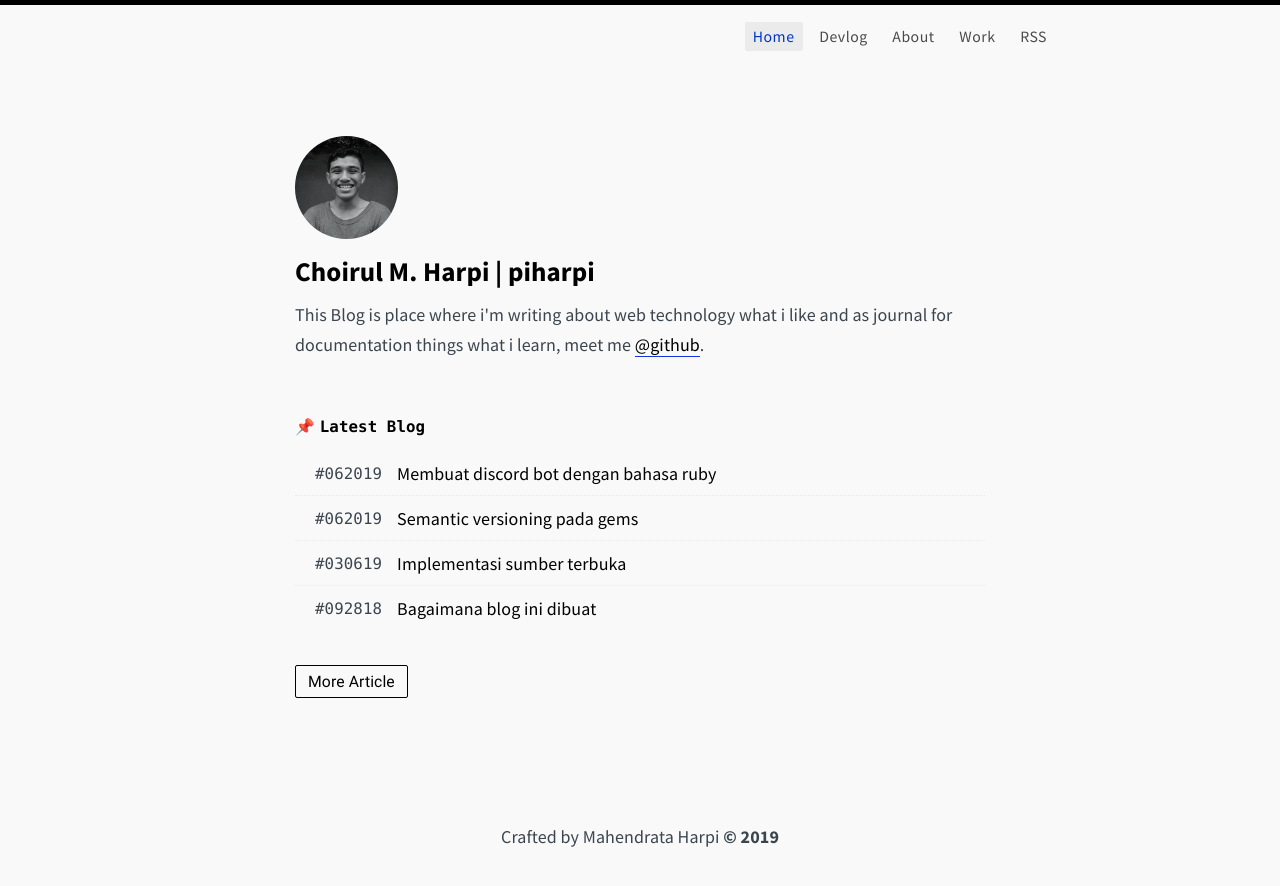
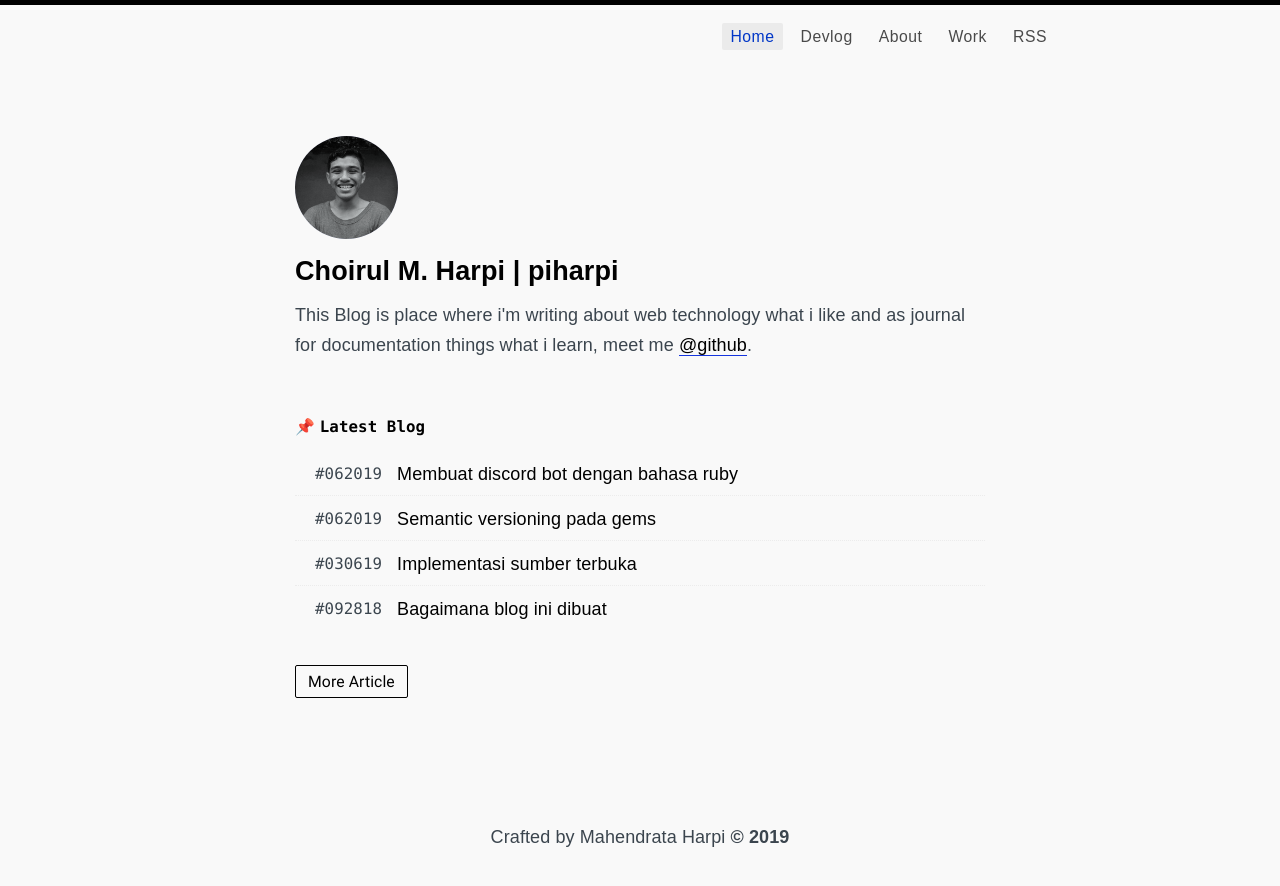
Before and after one commit to piharpi/piharpi.com, a Jekyll site: the page built from index.md, in a window 1280 px wide. Shown: the top 886 px of the page. Built offline with Jekyll 4.4.1, drawn with Linux system fonts in a browser that asks for light colours; some web fonts are replaced.

Commit message:
delete file unnecessary, and update fonts

```diff
--- a/_sass/bangsring/_fonts.scss
+++ b/_sass/bangsring/_fonts.scss
@@ -1,19 +1,116 @@
-// Font family
 @charset "utf-8";
-@font-face{font-family:'Roboto';font-style:normal;font-weight:400;src:local('Roboto'), local('Roboto-Regular'), url(https://fonts.gstatic.com/s/roboto/v18/KFOmCnqEu92Fr1Mu72xKOzY.woff2) format('woff2');unicode-range:U+0460-052F, U+1C80-1C88, U+20B4, U+2DE0-2DFF, U+A640-A69F, U+FE2E-FE2F;}
-@font-face{font-family:'Roboto';font-style:normal;font-weight:400;src:local('Roboto'), local('Roboto-Regular'), url(https://fonts.gstatic.com/s/roboto/v18/KFOmCnqEu92Fr1Mu5mxKOzY.woff2) format('woff2');unicode-range:U+0400-045F, U+0490-0491, U+04B0-04B1, U+2116;}
-@font-face{font-family:'Roboto';font-style:normal;font-weight:400;src:local('Roboto'), local('Roboto-Regular'), url(https://fonts.gstatic.com/s/roboto/v18/KFOmCnqEu92Fr1Mu7mxKOzY.woff2) format('woff2');unicode-range:U+1F00-1FFF;}
-@font-face{font-family:'Roboto';font-style:normal;font-weight:400;src:local('Roboto'), local('Roboto-Regular'), url(https://fonts.gstatic.com/s/roboto/v18/KFOmCnqEu92Fr1Mu4WxKOzY.woff2) format('woff2');unicode-range:U+0370-03FF;}
-@font-face{font-family:'Roboto';font-style:normal;font-weight:400;src:local('Roboto'), local('Roboto-Regular'), url(https://fonts.gstatic.com/s/roboto/v18/KFOmCnqEu92Fr1Mu7WxKOzY.woff2) format('woff2');unicode-range:U+0102-0103, U+0110-0111, U+1EA0-1EF9, U+20AB;}
-@font-face{font-family:'Roboto';font-style:normal;font-weight:400;src:local('Roboto'), local('Roboto-Regular'), url(https://fonts.gstatic.com/s/roboto/v18/KFOmCnqEu92Fr1Mu7GxKOzY.woff2) format('woff2');unicode-range:U+0100-024F, U+0259, U+1E00-1EFF, U+2020, U+20A0-20AB, U+20AD-20CF, U+2113, U+2C60-2C7F, U+A720-A7FF;}
-@font-face{font-family:'Roboto';font-style:normal;font-weight:400;src:local('Roboto'), local('Roboto-Regular'), url(https://fonts.gstatic.com/s/roboto/v18/KFOmCnqEu92Fr1Mu4mxK.woff2) format('woff2');unicode-range:U+0000-00FF, U+0131, U+0152-0153, U+02BB-02BC, U+02C6, U+02DA, U+02DC, U+2000-206F, U+2074, U+20AC, U+2122, U+2191, U+2193, U+2212, U+2215, U+FEFF, U+FFFD;}
-@font-face{font-family:'Roboto';font-style:normal;font-weight:700;src:local('Roboto Bold'), local('Roboto-Bold'), url(https://fonts.gstatic.com/s/roboto/v18/KFOlCnqEu92Fr1MmWUlfCRc4EsA.woff2) format('woff2');unicode-range:U+0460-052F, U+1C80-1C88, U+20B4, U+2DE0-2DFF, U+A640-A69F, U+FE2E-FE2F;}
-@font-face{font-family:'Roboto';font-style:normal;font-weight:700;src:local('Roboto Bold'), local('Roboto-Bold'), url(https://fonts.gstatic.com/s/roboto/v18/KFOlCnqEu92Fr1MmWUlfABc4EsA.woff2) format('woff2');unicode-range:U+0400-045F, U+0490-0491, U+04B0-04B1, U+2116;}
-@font-face{font-family:'Roboto';font-style:normal;font-weight:700;src:local('Roboto Bold'), local('Roboto-Bold'), url(https://fonts.gstatic.com/s/roboto/v18/KFOlCnqEu92Fr1MmWUlfCBc4EsA.woff2) format('woff2');unicode-range:U+1F00-1FFF;}
-@font-face{font-family:'Roboto';font-style:normal;font-weight:700;src:local('Roboto Bold'), local('Roboto-Bold'), url(https://fonts.gstatic.com/s/roboto/v18/KFOlCnqEu92Fr1MmWUlfBxc4EsA.woff2) format('woff2');unicode-range:U+0370-03FF;}
-@font-face{font-family:'Roboto';font-style:normal;font-weight:700;src:local('Roboto Bold'), local('Roboto-Bold'), url(https://fonts.gstatic.com/s/roboto/v18/KFOlCnqEu92Fr1MmWUlfCxc4EsA.woff2) format('woff2');unicode-range:U+0102-0103, U+0110-0111, U+1EA0-1EF9, U+20AB;}
-@font-face{font-family:'Roboto';font-style:normal;font-weight:700;src:local('Roboto Bold'), local('Roboto-Bold'), url(https://fonts.gstatic.com/s/roboto/v18/KFOlCnqEu92Fr1MmWUlfChc4EsA.woff2) format('woff2');unicode-range:U+0100-024F, U+0259, U+1E00-1EFF, U+2020, U+20A0-20AB, U+20AD-20CF, U+2113, U+2C60-2C7F, U+A720-A7FF;}
-@font-face{font-family:'Roboto';font-style:normal;font-weight:700;src:local('Roboto Bold'), local('Roboto-Bold'), url(https://fonts.gstatic.com/s/roboto/v18/KFOlCnqEu92Fr1MmWUlfBBc4.woff2) format('woff2');unicode-range:U+0000-00FF, U+0131, U+0152-0153, U+02BB-02BC, U+02C6, U+02DA, U+02DC, U+2000-206F, U+2074, U+20AC, U+2122, U+2191, U+2193, U+2212, U+2215, U+FEFF, U+FFFD;}
+
+@font-face {
+  font-family: 'Roboto';
+  font-style: normal;
+  font-weight: 400;
+  src: local('Roboto'), local('Roboto-Regular'), url(https://fonts.gstatic.com/s/roboto/v18/KFOmCnqEu92Fr1Mu72xKOzY.woff2) format('woff2');
+  unicode-range: U+0460-052F, U+1C80-1C88, U+20B4, U+2DE0-2DFF, U+A640-A69F, U+FE2E-FE2F;
+}
+
+@font-face {
+  font-family: 'Roboto';
+  font-style: normal;
+  font-weight: 400;
+  src: local('Roboto'), local('Roboto-Regular'), url(https://fonts.gstatic.com/s/roboto/v18/KFOmCnqEu92Fr1Mu5mxKOzY.woff2) format('woff2');
+  unicode-range: U+0400-045F, U+0490-0491, U+04B0-04B1, U+2116;
+}
+
+@font-face {
+  font-family: 'Roboto';
+  font-style: normal;
+  font-weight: 400;
+  src: local('Roboto'), local('Roboto-Regular'), url(https://fonts.gstatic.com/s/roboto/v18/KFOmCnqEu92Fr1Mu7mxKOzY.woff2) format('woff2');
+  unicode-range: U+1F00-1FFF;
+}
+
+@font-face {
+  font-family: 'Roboto';
+  font-style: normal;
+  font-weight: 400;
+  src: local('Roboto'), local('Roboto-Regular'), url(https://fonts.gstatic.com/s/roboto/v18/KFOmCnqEu92Fr1Mu4WxKOzY.woff2) format('woff2');
+  unicode-range: U+0370-03FF;
+}
+
+@font-face {
+  font-family: 'Roboto';
+  font-style: normal;
+  font-weight: 400;
+  src: local('Roboto'), local('Roboto-Regular'), url(https://fonts.gstatic.com/s/roboto/v18/KFOmCnqEu92Fr1Mu7WxKOzY.woff2) format('woff2');
+  unicode-range: U+0102-0103, U+0110-0111, U+1EA0-1EF9, U+20AB;
+}
+
+@font-face {
+  font-family: 'Roboto';
+  font-style: normal;
+  font-weight: 400;
+  src: local('Roboto'), local('Roboto-Regular'), url(https://fonts.gstatic.com/s/roboto/v18/KFOmCnqEu92Fr1Mu7GxKOzY.woff2) format('woff2');
+  unicode-range: U+0100-024F, U+0259, U+1E00-1EFF, U+2020, U+20A0-20AB, U+20AD-20CF, U+2113, U+2C60-2C7F, U+A720-A7FF;
+}
+
+@font-face {
+  font-family: 'Roboto';
+  font-style: normal;
+  font-weight: 400;
+  src: local('Roboto'), local('Roboto-Regular'), url(https://fonts.gstatic.com/s/roboto/v18/KFOmCnqEu92Fr1Mu4mxK.woff2) format('woff2');
+  unicode-range: U+0000-00FF, U+0131, U+0152-0153, U+02BB-02BC, U+02C6, U+02DA, U+02DC, U+2000-206F, U+2074, U+20AC, U+2122, U+2191, U+2193, U+2212, U+2215, U+FEFF, U+FFFD;
+}
+
+@font-face {
+  font-family: 'Roboto';
+  font-style: normal;
+  font-weight: 700;
+  src: local('Roboto Bold'), local('Roboto-Bold'), url(https://fonts.gstatic.com/s/roboto/v18/KFOlCnqEu92Fr1MmWUlfCRc4EsA.woff2) format('woff2');
+  unicode-range: U+0460-052F, U+1C80-1C88, U+20B4, U+2DE0-2DFF, U+A640-A69F, U+FE2E-FE2F;
+}
+
+@font-face {
+  font-family: 'Roboto';
+  font-style: normal;
+  font-weight: 700;
+  src: local('Roboto Bold'), local('Roboto-Bold'), url(https://fonts.gstatic.com/s/roboto/v18/KFOlCnqEu92Fr1MmWUlfABc4EsA.woff2) format('woff2');
+  unicode-range: U+0400-045F, U+0490-0491, U+04B0-04B1, U+2116;
+}
+
+@font-face {
+  font-family: 'Roboto';
+  font-style: normal;
+  font-weight: 700;
+  src: local('Roboto Bold'), local('Roboto-Bold'), url(https://fonts.gstatic.com/s/roboto/v18/KFOlCnqEu92Fr1MmWUlfCBc4EsA.woff2) format('woff2');
+  unicode-range: U+1F00-1FFF;
+}
+
+@font-face {
+  font-family: 'Roboto';
+  font-style: normal;
+  font-weight: 700;
+  src: local('Roboto Bold'), local('Roboto-Bold'), url(https://fonts.gstatic.com/s/roboto/v18/KFOlCnqEu92Fr1MmWUlfBxc4EsA.woff2) format('woff2');
+  unicode-range: U+0370-03FF;
+}
+
+@font-face {
+  font-family: 'Roboto';
+  font-style: normal;
+  font-weight: 700;
+  src: local('Roboto Bold'), local('Roboto-Bold'), url(https://fonts.gstatic.com/s/roboto/v18/KFOlCnqEu92Fr1MmWUlfCxc4EsA.woff2) format('woff2');
+  unicode-range: U+0102-0103, U+0110-0111, U+1EA0-1EF9, U+20AB;
+}
+
+@font-face {
+  font-family: 'Roboto';
+  font-style: normal;
+  font-weight: 700;
+  src: local('Roboto Bold'), local('Roboto-Bold'), url(https://fonts.gstatic.com/s/roboto/v18/KFOlCnqEu92Fr1MmWUlfChc4EsA.woff2) format('woff2');
+  unicode-range: U+0100-024F, U+0259, U+1E00-1EFF, U+2020, U+20A0-20AB, U+20AD-20CF, U+2113, U+2C60-2C7F, U+A720-A7FF;
+}
+
+@font-face {
+  font-family: 'Roboto';
+  font-style: normal;
+  font-weight: 700;
+  src: local('Roboto Bold'), local('Roboto-Bold'), url(https://fonts.gstatic.com/s/roboto/v18/KFOlCnqEu92Fr1MmWUlfBBc4.woff2) format('woff2');
+  unicode-range: U+0000-00FF, U+0131, U+0152-0153, U+02BB-02BC, U+02C6, U+02DA, U+02DC, U+2000-206F, U+2074, U+20AC, U+2122, U+2191, U+2193, U+2212, U+2215, U+FEFF, U+FFFD;
+}
 
 /* cyrillic-ext */
 @font-face {
@@ -80,57 +177,140 @@
 
 /* cyrillic-ext */
 @font-face {
-  font-family: 'Roboto Mono';
+  font-family: 'Source Sans Pro';
   font-style: normal;
   font-weight: 400;
-  src: local('Roboto Mono'), local('RobotoMono-Regular'), url(https://fonts.gstatic.com/s/robotomono/v6/L0x5DF4xlVMF-BfR8bXMIjhGq3-OXg.woff2) format('woff2');
+  font-display: swap;
+  src: local('Source Sans Pro Regular'), local('SourceSansPro-Regular'), url(https://fonts.gstatic.com/s/sourcesanspro/v13/6xK3dSBYKcSV-LCoeQqfX1RYOo3qNa7lqDY.woff2) format('woff2');
   unicode-range: U+0460-052F, U+1C80-1C88, U+20B4, U+2DE0-2DFF, U+A640-A69F, U+FE2E-FE2F;
 }
+
 /* cyrillic */
 @font-face {
-  font-family: 'Roboto Mono';
+  font-family: 'Source Sans Pro';
   font-style: normal;
   font-weight: 400;
-  src: local('Roboto Mono'), local('RobotoMono-Regular'), url(https://fonts.gstatic.com/s/robotomono/v6/L0x5DF4xlVMF-BfR8bXMIjhPq3-OXg.woff2) format('woff2');
+  font-display: swap;
+  src: local('Source Sans Pro Regular'), local('SourceSansPro-Regular'), url(https://fonts.gstatic.com/s/sourcesanspro/v13/6xK3dSBYKcSV-LCoeQqfX1RYOo3qPK7lqDY.woff2) format('woff2');
   unicode-range: U+0400-045F, U+0490-0491, U+04B0-04B1, U+2116;
 }
+
 /* greek-ext */
 @font-face {
-  font-family: 'Roboto Mono';
+  font-family: 'Source Sans Pro';
   font-style: normal;
   font-weight: 400;
-  src: local('Roboto Mono'), local('RobotoMono-Regular'), url(https://fonts.gstatic.com/s/robotomono/v6/L0x5DF4xlVMF-BfR8bXMIjhHq3-OXg.woff2) format('woff2');
+  font-display: swap;
+  src: local('Source Sans Pro Regular'), local('SourceSansPro-Regular'), url(https://fonts.gstatic.com/s/sourcesanspro/v13/6xK3dSBYKcSV-LCoeQqfX1RYOo3qNK7lqDY.woff2) format('woff2');
   unicode-range: U+1F00-1FFF;
 }
+
 /* greek */
 @font-face {
-  font-family: 'Roboto Mono';
+  font-family: 'Source Sans Pro';
   font-style: normal;
   font-weight: 400;
-  src: local('Roboto Mono'), local('RobotoMono-Regular'), url(https://fonts.gstatic.com/s/robotomono/v6/L0x5DF4xlVMF-BfR8bXMIjhIq3-OXg.woff2) format('woff2');
+  font-display: swap;
+  src: local('Source Sans Pro Regular'), local('SourceSansPro-Regular'), url(https://fonts.gstatic.com/s/sourcesanspro/v13/6xK3dSBYKcSV-LCoeQqfX1RYOo3qO67lqDY.woff2) format('woff2');
   unicode-range: U+0370-03FF;
 }
+
 /* vietnamese */
 @font-face {
-  font-family: 'Roboto Mono';
+  font-family: 'Source Sans Pro';
   font-style: normal;
   font-weight: 400;
-  src: local('Roboto Mono'), local('RobotoMono-Regular'), url(https://fonts.gstatic.com/s/robotomono/v6/L0x5DF4xlVMF-BfR8bXMIjhEq3-OXg.woff2) format('woff2');
+  font-display: swap;
+  src: local('Source Sans Pro Regular'), local('SourceSansPro-Regular'), url(https://fonts.gstatic.com/s/sourcesanspro/v13/6xK3dSBYKcSV-LCoeQqfX1RYOo3qN67lqDY.woff2) format('woff2');
   unicode-range: U+0102-0103, U+0110-0111, U+1EA0-1EF9, U+20AB;
 }
+
 /* latin-ext */
 @font-face {
-  font-family: 'Roboto Mono';
+  font-family: 'Source Sans Pro';
   font-style: normal;
   font-weight: 400;
-  src: local('Roboto Mono'), local('RobotoMono-Regular'), url(https://fonts.gstatic.com/s/robotomono/v6/L0x5DF4xlVMF-BfR8bXMIjhFq3-OXg.woff2) format('woff2');
+  font-display: swap;
+  src: local('Source Sans Pro Regular'), local('SourceSansPro-Regular'), url(https://fonts.gstatic.com/s/sourcesanspro/v13/6xK3dSBYKcSV-LCoeQqfX1RYOo3qNq7lqDY.woff2) format('woff2');
   unicode-range: U+0100-024F, U+0259, U+1E00-1EFF, U+2020, U+20A0-20AB, U+20AD-20CF, U+2113, U+2C60-2C7F, U+A720-A7FF;
 }
+
 /* latin */
 @font-face {
-  font-family: 'Roboto Mono';
+  font-family: 'Source Sans Pro';
   font-style: normal;
   font-weight: 400;
-  src: local('Roboto Mono'), local('RobotoMono-Regular'), url(https://fonts.gstatic.com/s/robotomono/v6/L0x5DF4xlVMF-BfR8bXMIjhLq38.woff2) format('woff2');
+  font-display: swap;
+  src: local('Source Sans Pro Regular'), local('SourceSansPro-Regular'), url(https://fonts.gstatic.com/s/sourcesanspro/v13/6xK3dSBYKcSV-LCoeQqfX1RYOo3qOK7l.woff2) format('woff2');
   unicode-range: U+0000-00FF, U+0131, U+0152-0153, U+02BB-02BC, U+02C6, U+02DA, U+02DC, U+2000-206F, U+2074, U+20AC, U+2122, U+2191, U+2193, U+2212, U+2215, U+FEFF, U+FFFD;
 }
+
+/* cyrillic-ext */
+@font-face {
+  font-family: 'Source Sans Pro';
+  font-style: normal;
+  font-weight: 700;
+  font-display: swap;
+  src: local('Source Sans Pro Bold'), local('SourceSansPro-Bold'), url(https://fonts.gstatic.com/s/sourcesanspro/v13/6xKydSBYKcSV-LCoeQqfX1RYOo3ig4vwmhduz8A.woff2) format('woff2');
+  unicode-range: U+0460-052F, U+1C80-1C88, U+20B4, U+2DE0-2DFF, U+A640-A69F, U+FE2E-FE2F;
+}
+
+/* cyrillic */
+@font-face {
+  font-family: 'Source Sans Pro';
+  font-style: normal;
+  font-weight: 700;
+  font-display: swap;
+  src: local('Source Sans Pro Bold'), local('SourceSansPro-Bold'), url(https://fonts.gstatic.com/s/sourcesanspro/v13/6xKydSBYKcSV-LCoeQqfX1RYOo3ig4vwkxduz8A.woff2) format('woff2');
+  unicode-range: U+0400-045F, U+0490-0491, U+04B0-04B1, U+2116;
+}
+
+/* greek-ext */
+@font-face {
+  font-family: 'Source Sans Pro';
+  font-style: normal;
+  font-weight: 700;
+  font-display: swap;
+  src: local('Source Sans Pro Bold'), local('SourceSansPro-Bold'), url(https://fonts.gstatic.com/s/sourcesanspro/v13/6xKydSBYKcSV-LCoeQqfX1RYOo3ig4vwmxduz8A.woff2) format('woff2');
+  unicode-range: U+1F00-1FFF;
+}
+
+/* greek */
+@font-face {
+  font-family: 'Source Sans Pro';
+  font-style: normal;
+  font-weight: 700;
+  font-display: swap;
+  src: local('Source Sans Pro Bold'), local('SourceSansPro-Bold'), url(https://fonts.gstatic.com/s/sourcesanspro/v13/6xKydSBYKcSV-LCoeQqfX1RYOo3ig4vwlBduz8A.woff2) format('woff2');
+  unicode-range: U+0370-03FF;
+}
+
+/* vietnamese */
+@font-face {
+  font-family: 'Source Sans Pro';
+  font-style: normal;
+  font-weight: 700;
+  font-display: swap;
+  src: local('Source Sans Pro Bold'), local('SourceSansPro-Bold'), url(https://fonts.gstatic.com/s/sourcesanspro/v13/6xKydSBYKcSV-LCoeQqfX1RYOo3ig4vwmBduz8A.woff2) format('woff2');
+  unicode-range: U+0102-0103, U+0110-0111, U+1EA0-1EF9, U+20AB;
+}
+
+/* latin-ext */
+@font-face {
+  font-family: 'Source Sans Pro';
+  font-style: normal;
+  font-weight: 700;
+  font-display: swap;
+  src: local('Source Sans Pro Bold'), local('SourceSansPro-Bold'), url(https://fonts.gstatic.com/s/sourcesanspro/v13/6xKydSBYKcSV-LCoeQqfX1RYOo3ig4vwmRduz8A.woff2) format('woff2');
+  unicode-range: U+0100-024F, U+0259, U+1E00-1EFF, U+2020, U+20A0-20AB, U+20AD-20CF, U+2113, U+2C60-2C7F, U+A720-A7FF;
+}
+
+/* latin */
+@font-face {
+  font-family: 'Source Sans Pro';
+  font-style: normal;
+  font-weight: 700;
+  font-display: swap;
+  src: local('Source Sans Pro Bold'), local('SourceSansPro-Bold'), url(https://fonts.gstatic.com/s/sourcesanspro/v13/6xKydSBYKcSV-LCoeQqfX1RYOo3ig4vwlxdu.woff2) format('woff2');
+  unicode-range: U+0000-00FF, U+0131, U+0152-0153, U+02BB-02BC, U+02C6, U+02DA, U+02DC, U+2000-206F, U+2074, U+20AC, U+2122, U+2191, U+2193, U+2212, U+2215, U+FEFF, U+FFFD;
+}
--- a/_sass/main.scss
+++ b/_sass/main.scss
@@ -1,5 +1,4 @@
 // Define defaults for each variable.
-@import url('https://fonts.googleapis.com/css?family=Source+Sans+Pro:400,700&display=swap');
 $base-font-family: "Source Sans Pro",
 sans-serif,
  !default;
--- a/syntax.scss
+++ /dev/null
@@ -1,84 +0,0 @@
-.highlight table td { padding: 5px; }
-.highlight table pre { margin: 0; }
-.highlight, .highlight .w {
-  color: #fbf1c7;
-  background-color: #282828;
-}
-.highlight .err {
-  color: #fb4934;
-  background-color: #282828;
-  font-weight: bold;
-}
-.highlight .c, .highlight .cd, .highlight .cm, .highlight .c1, .highlight .cs {
-  color: #928374;
-  font-style: italic;
-}
-.highlight .cp {
-  color: #8ec07c;
-}
-.highlight .nt {
-  color: #fb4934;
-}
-.highlight .o, .highlight .ow {
-  color: #fbf1c7;
-}
-.highlight .p, .highlight .pi {
-  color: #fbf1c7;
-}
-.highlight .gi {
-  color: #b8bb26;
-  background-color: #282828;
-}
-.highlight .gd {
-  color: #fb4934;
-  background-color: #282828;
-}
-.highlight .gh {
-  color: #b8bb26;
-  font-weight: bold;
-}
-.highlight .k, .highlight .kn, .highlight .kp, .highlight .kr, .highlight .kv {
-  color: #fb4934;
-}
-.highlight .kc {
-  color: #d3869b;
-}
-.highlight .kt {
-  color: #fabd2f;
-}
-.highlight .kd {
-  color: #fe8019;
-}
-.highlight .s, .highlight .sb, .highlight .sc, .highlight .sd, .highlight .s2, .highlight .sh, .highlight .sx, .highlight .s1 {
-  color: #b8bb26;
-  font-style: italic;
-}
-.highlight .si {
-  color: #b8bb26;
-  font-style: italic;
-}
-.highlight .sr {
-  color: #b8bb26;
-  font-style: italic;
-}
-.highlight .se {
-  color: #fe8019;
-}
-.highlight .nn {
-  color: #8ec07c;
-}
-.highlight .nc {
-  color: #8ec07c;
-}
-.highlight .no {
-  color: #d3869b;
-}
-.highlight .na {
-  color: #b8bb26;
-}
-.highlight .m, .highlight .mf, .highlight .mh, .highlight .mi, .highlight .il, .highlight .mo, .highlight .mb, .highlight .mx {
-  color: #d3869b;
-}
-.highlight .ss {
-  color: #83a598;
-}
```
Also changed, not shown: _data/projects.yml (deleted, +0 -22 lines). Lines whose indentation alone changed are shown as unchanged.
